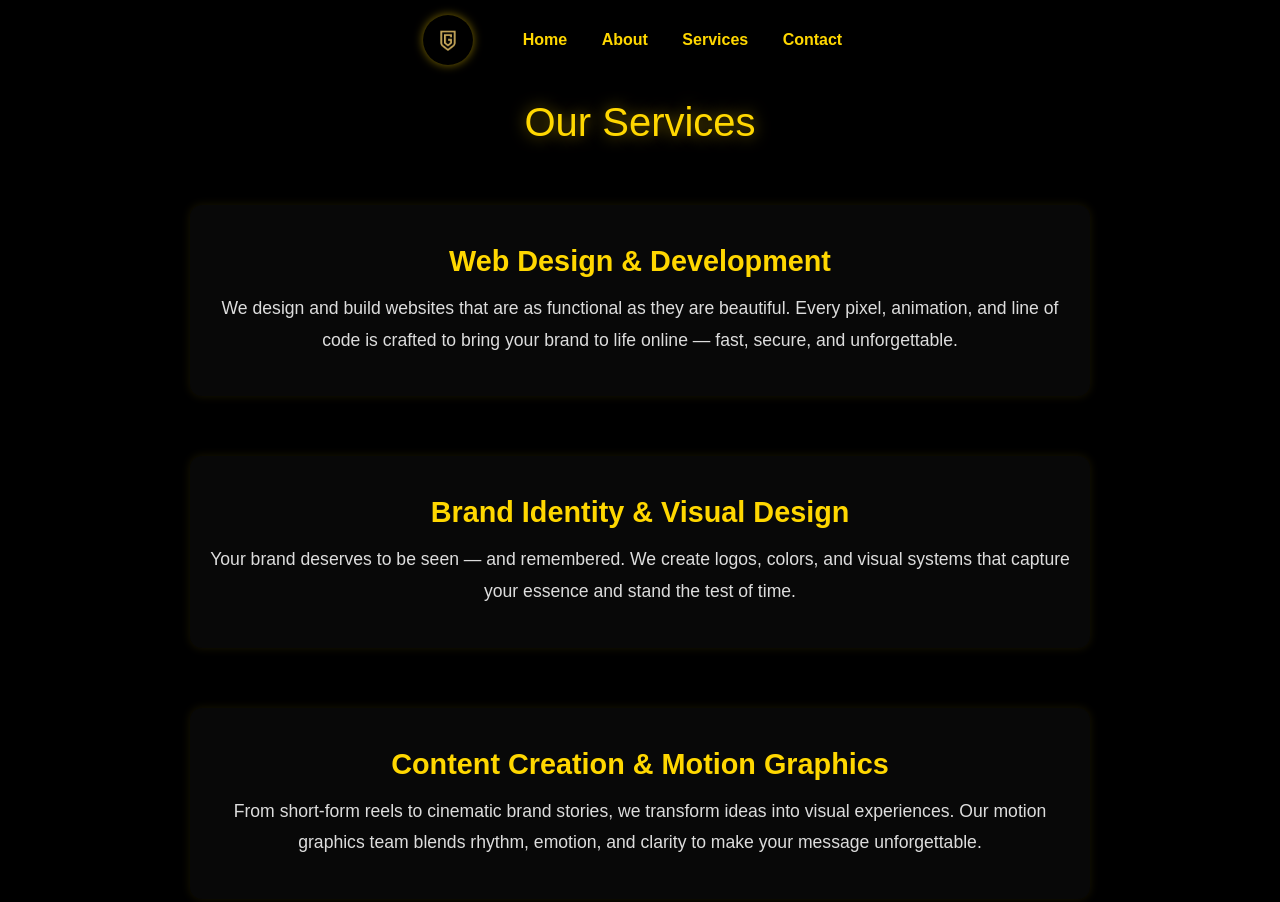
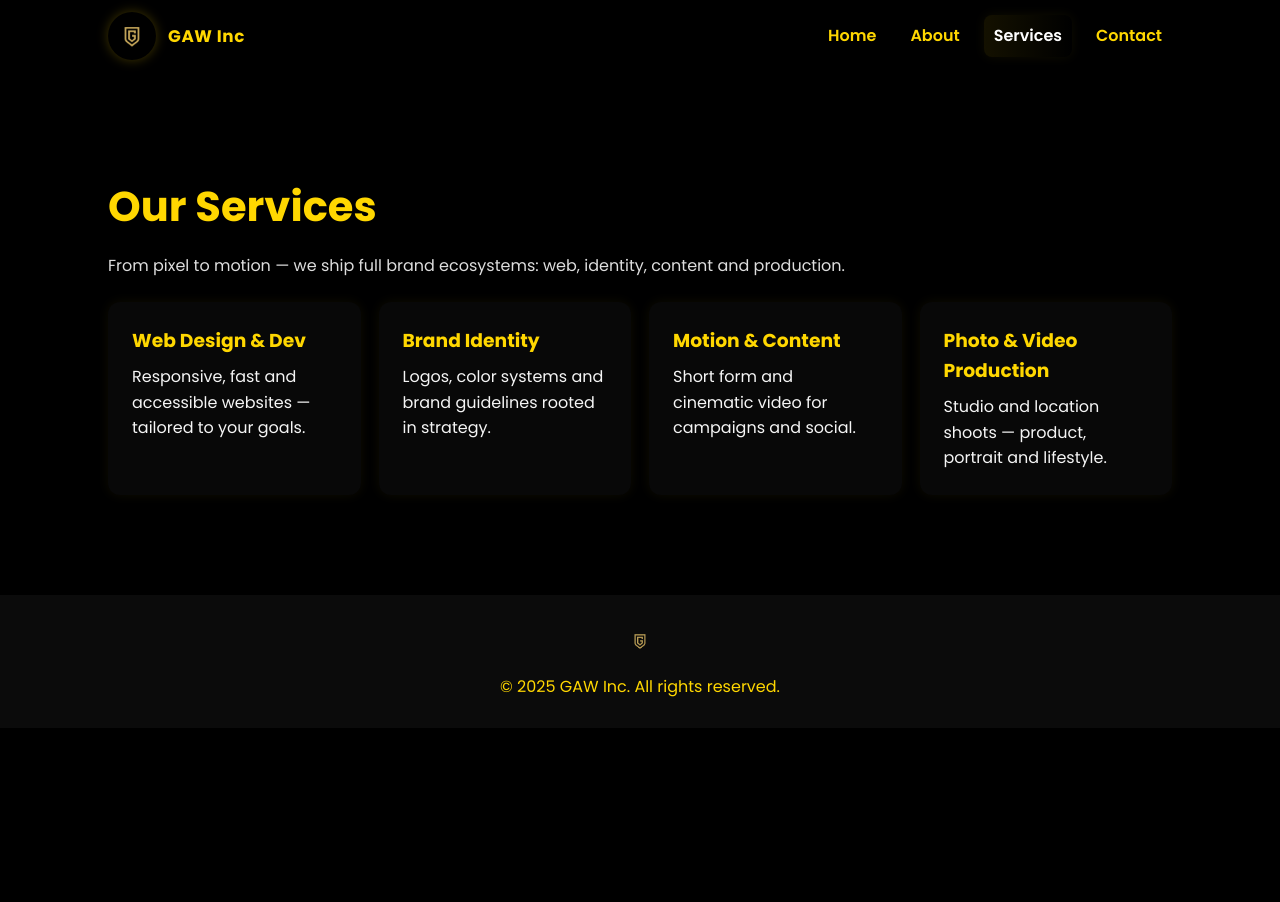
Before and after one commit to mistianoconaldo-collab/sites, a plain HTML site: page service.html in a window 1280 px wide. Shown: the top 902 px of the page. After the commit the page ends 800 px from the top, so only its background shows below. Drawn offline with Linux system fonts and the light colour scheme.

Commit message:
Update service.html

```diff
--- a/service.html
+++ b/service.html
@@ -1,154 +1,111 @@
-<!DOCTYPE html>
+<!doctype html>
 <html lang="en">
 <head>
-  <meta charset="UTF-8">
-  <meta name="viewport" content="width=device-width, initial-scale=1.0">
-  <title>GAW Inc | Services</title>
-  <meta name="description" content="Explore GAW Inc’s creative and digital services — from brand identity to web development and visual storytelling.">
-  <meta name="keywords" content="GAW Inc, services, web design, branding, creative agency, Ghana, development">
-  <meta name="author" content="GAW Inc">
-  <link rel="icon" href="faviocn.png" type="image/png">
+  <meta charset="utf-8" />
+  <meta name="viewport" content="width=device-width,initial-scale=1" />
+  <title>Services — GAW Inc</title>
+  <meta name="description" content="GAW Inc Services — web, brand, motion, photography." />
+  <link rel="icon" href="favicon.png">
+  <link href="https://fonts.googleapis.com/css2?family=Poppins:wght@300;400;600;700&display=swap" rel="stylesheet">
+  <meta property="og:title" content="Services — GAW Inc" />
+  <meta property="og:description" content="Web, brand and motion services built to last." />
+  <meta property="og:image" content="using.png" />
+  <link rel="stylesheet" href="style.css">
+</head>
+<body data-page="service">
 
-  <style>
-    * { margin: 0; padding: 0; box-sizing: border-box; }
+  <nav class="site-nav" role="navigation">
+    <div class="nav-inner">
+      <div class="brand">
+        <img src="using.png" alt="GAW Inc circular gold logo" loading="lazy">
+        <h3>GAW Inc</h3>
+      </div>
 
-    body {
-      font-family: 'Poppins', Arial, sans-serif;
-      background-color: #000;
-      color: #f5f5f5;
-      text-align: center;
-      overflow-x: hidden;
-      scroll-behavior: smooth;
-    }
-
-    nav {
-      padding: 15px;
-      background: rgba(0, 0, 0, 0.7);
-      position: fixed;
-      top: 0;
-      width: 100%;
-      z-index: 10;
-      backdrop-filter: blur(6px);
-    }
-
-    nav a {
-      color: #FFD700;
-      text-decoration: none;
-      margin: 0 15px;
-      font-weight: 600;
-      transition: color 0.3s, text-shadow 0.3s;
-    }
-
-    nav a:hover {
-      color: #fff;
-      text-shadow: 0 0 8px #FFD700;
-    }
-
-    nav img {
-      height: 50px;
-      width: 50px;
-      border-radius: 50%;
-      box-shadow: 0 0 10px rgba(255,215,0,0.5);
-      vertical-align: middle;
-      margin-right: 15px;
-    }
-
-    header {
-      padding-top: 100px;
-      color: #FFD700;
-      font-size: 2.5em;
-      text-shadow: 0 0 15px rgba(255,215,0,0.5);
-      margin-bottom: 40px;
-    }
-
-    section {
-      max-width: 900px;
-      margin: 60px auto;
-      padding: 40px 20px;
-      background: rgba(255, 255, 255, 0.03);
-      border-radius: 12px;
-      box-shadow: 0 0 10px rgba(255,215,0,0.1);
-      transition: transform 0.3s ease, box-shadow 0.3s ease;
-    }
-
-    section:hover {
-      transform: scale(1.02);
-      box-shadow: 0 0 20px rgba(255,215,0,0.3);
-    }
-
-    h2 {
-      color: #FFD700;
-      font-size: 1.8em;
-      margin-bottom: 15px;
-    }
-
-    p {
-      font-size: 1.1em;
-      color: #ddd;
-      line-height: 1.8;
-    }
-
-    footer {
-      background: #111;
-      color: #FFD700;
-      padding: 20px;
-      margin-top: 80px;
-      font-size: 0.95em;
-    }
-  </style>
-</head>
-<body>
-
-  <nav>
-    <div style="display:flex; align-items:center; justify-content:center; gap:20px;">
-      <img src="using.png" alt="GAW Inc Logo">
-      <div>
+      <div class="nav-links">
         <a href="index.html">Home</a>
         <a href="about.html">About</a>
         <a href="service.html">Services</a>
         <a href="contact.html">Contact</a>
       </div>
+
+      <button class="hamburger" aria-expanded="false" aria-controls="mobile-menu" aria-label="Open menu">☰</button>
+    </div>
+
+    <div id="mobile-menu" class="mobile-menu" hidden>
+      <a href="index.html">Home</a>
+      <a href="about.html">About</a>
+      <a href="service.html">Services</a>
+      <a href="contact.html">Contact</a>
     </div>
   </nav>
 
-  <header>Our Services</header>
+  <main style="padding-top:110px">
+    <section class="reveal">
+      <div class="section-inner">
+        <h1 style="color:var(--gold);font-size:clamp(1.6rem,4.5vw,2.6rem);margin-bottom:12px">Our Services</h1>
+        <p class="lead">From pixel to motion — we ship full brand ecosystems: web, identity, content and production.</p>
 
-  <section>
-    <h2>Web Design & Development</h2>
-    <p>
-      We design and build websites that are as functional as they are beautiful.
-      Every pixel, animation, and line of code is crafted to bring your brand to life online — fast, secure, and unforgettable.
-    </p>
-  </section>
+        <div style="display:grid;grid-template-columns:repeat(auto-fit,minmax(240px,1fr));gap:18px;margin-top:18px">
+          <article class="card">
+            <h3>Web Design & Dev</h3>
+            <p>Responsive, fast and accessible websites — tailored to your goals.</p>
+          </article>
 
-  <section>
-    <h2>Brand Identity & Visual Design</h2>
-    <p>
-      Your brand deserves to be seen — and remembered.
-      We create logos, colors, and visual systems that capture your essence and stand the test of time.
-    </p>
-  </section>
+          <article class="card">
+            <h3>Brand Identity</h3>
+            <p>Logos, color systems and brand guidelines rooted in strategy.</p>
+          </article>
 
-  <section>
-    <h2>Content Creation & Motion Graphics</h2>
-    <p>
-      From short-form reels to cinematic brand stories, we transform ideas into visual experiences.
-      Our motion graphics team blends rhythm, emotion, and clarity to make your message unforgettable.
-    </p>
-  </section>
+          <article class="card">
+            <h3>Motion & Content</h3>
+            <p>Short form and cinematic video for campaigns and social.</p>
+          </article>
 
-  <section>
-    <h2>Photography & Videography</h2>
-    <p>
-      We capture more than moments — we capture mood, texture, and truth.
-      Whether for campaigns, portraits, or products, our visuals make your brand feel alive.
-    </p>
-  </section>
+          <article class="card">
+            <h3>Photo & Video Production</h3>
+            <p>Studio and location shoots — product, portrait and lifestyle.</p>
+          </article>
+        </div>
+      </div>
+    </section>
+  </main>
 
   <footer>
-    <img src="using.png" alt="GAW Inc Logo" style="height:40px; width:40px; margin-bottom:10px; opacity:0.8;">
-    <p>&copy; 2025 GAW Inc. All Rights Reserved.</p>
+    <div class="container">
+      <img src="using.png" alt="GAW Inc small gold mark" style="height:36px;width:36px;margin-bottom:8px;opacity:.9" loading="lazy">
+      <p>&copy; 2025 GAW Inc. All rights reserved.</p>
+    </div>
   </footer>
+
+  <script>
+    (function init(){
+      const btn = document.querySelector('.hamburger');
+      const menu = document.getElementById('mobile-menu');
+      btn.addEventListener('click', ()=> {
+        const open = btn.getAttribute('aria-expanded') === 'true';
+        btn.setAttribute('aria-expanded', String(!open));
+        menu.hidden = open;
+        btn.textContent = open ? '☰' : '✕';
+      });
+
+      const page = document.body.dataset.page;
+      document.querySelectorAll('.nav-links a').forEach(a=>{
+        if(page && a.getAttribute('href').includes(page)) a.classList.add('active');
+        if(page==='service' && a.getAttribute('href').endsWith('service.html')) a.classList.add('active');
+      });
+
+      const prefersReduced = window.matchMedia('(prefers-reduced-motion: reduce)').matches;
+      if(prefersReduced) document.querySelectorAll('.reveal').forEach(el=>el.classList.add('visible'));
+      else {
+        const obs = new IntersectionObserver(entries=>{
+          entries.forEach(e=>{
+            if(e.isIntersecting) { e.target.classList.add('visible'); obs.unobserve(e.target) }
+          });
+        },{threshold:0.12});
+        document.querySelectorAll('.reveal').forEach(el=>obs.observe(el));
+      }
+    })();
+  </script>
 
 </body>
 </html>
```
